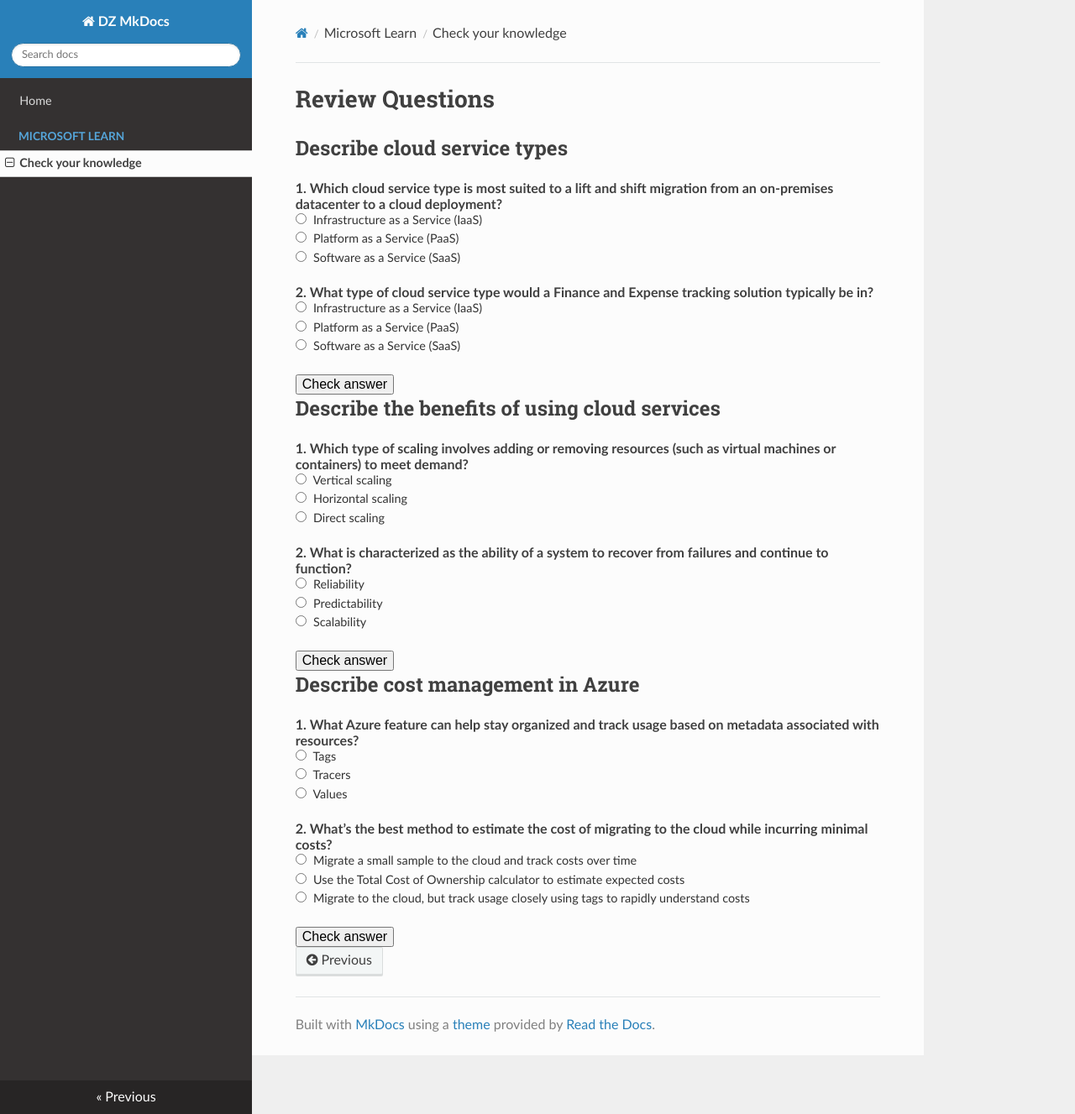
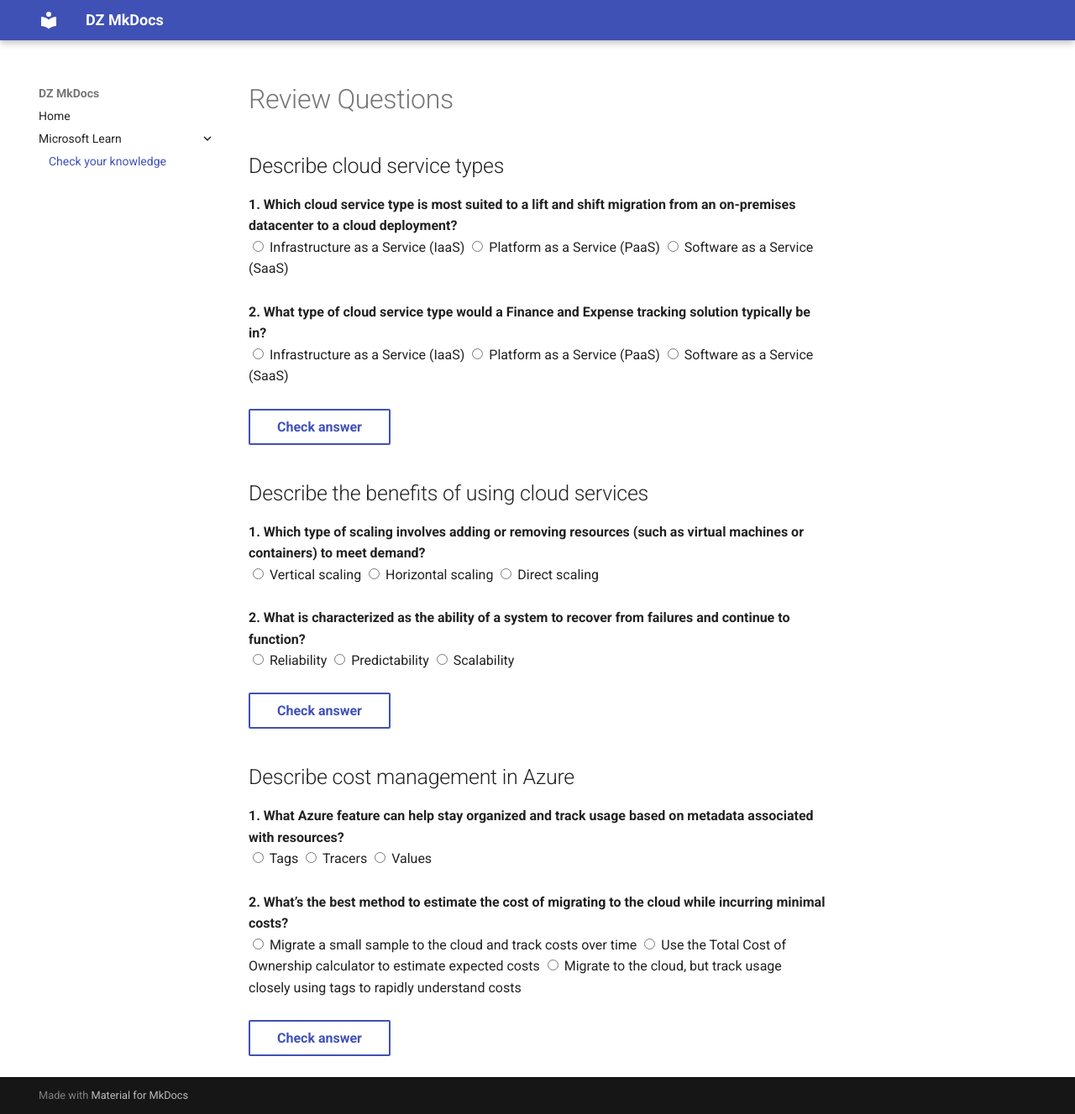
Before and after one commit to dz-mkdocs/dz-mkdocs.github.io, an MkDocs documentation site: the page built from docs/microsoft-learn/quiz.md, in a window 1280 px wide and 1327 px high. Shown: the whole window at 84% size. Built offline with MkDocs 1.6.1 and Material for MkDocs 9.7.7, drawn with Linux system fonts in a browser that asks for light colours; nearby versions of some CDN libraries.

Commit message:
fix to new site

```diff
--- a/mkdocs.yml
+++ b/mkdocs.yml
@@ -2,10 +2,10 @@ site_name: DZ MkDocs
 site_url: https://dz-mkdocs.github.io/
 #repo_url: https://github.com/dz-mkdocs
 # IMPORTANTE para GitHub Pages
-use_directory_urls: false
+#use_directory_urls: false
 
 theme:
-  name: readthedocs
+  name: material # readthedocs
   custom_dir: overrides
   highlightjs: true
   navigation_depth: 3
```
